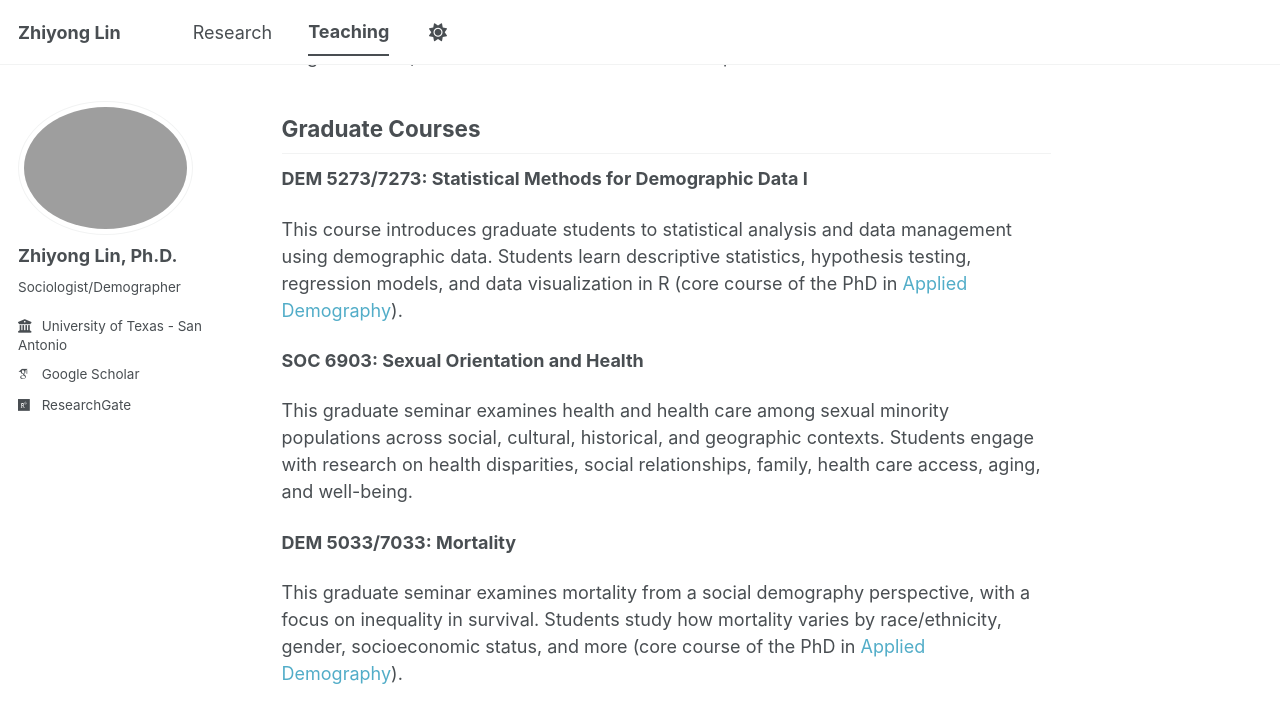
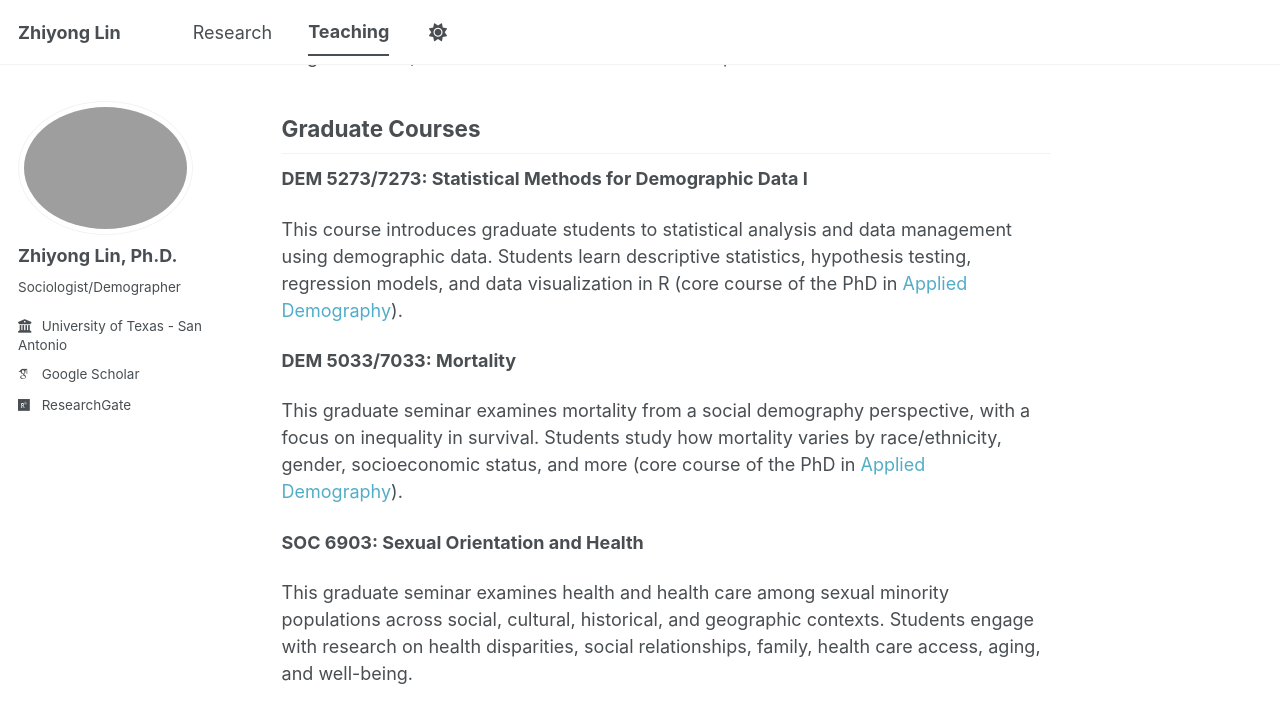
Before and after one commit to zhiyonglinsoc/zhiyonglinsoc.github.io, a Jekyll site: the page built from _pages/teaching.md, in a window 1280 px wide and 900 px high, scrolled down 691 px. Shown: the top 723 px of the window. Built offline with Jekyll 4.4.1, drawn with Linux system fonts in a browser that asks for light colours; some web fonts are replaced; a script bundle is joined from its source files by our own code; library files that are not in the unit come from our copies.

```diff
--- a/_pages/teaching.md
+++ b/_pages/teaching.md
@@ -26,10 +26,10 @@ This course examines how social factors shape health and health care inequalitie
 
 This course introduces graduate students to statistical analysis and data management using demographic data. Students learn descriptive statistics, hypothesis testing, regression models, and data visualization in R (core course of the PhD in [Applied Demography](https://future.utsa.edu/programs/doctoral/applied-demography/){:target="_blank"}).
 
+**DEM 5033/7033: Mortality**
+
+This graduate seminar examines mortality from a social demography perspective, with a focus on inequality in survival. Students study how mortality varies by race/ethnicity, gender, socioeconomic status, and more (core course of the PhD in [Applied Demography](https://future.utsa.edu/programs/doctoral/applied-demography/){:target="_blank"}).
+
 **SOC 6903: Sexual Orientation and Health**
 
 This graduate seminar examines health and health care among sexual minority populations across social, cultural, historical, and geographic contexts. Students engage with research on health disparities, social relationships, family, health care access, aging, and well-being.
-
-**DEM 5033/7033: Mortality**
-
-This graduate seminar examines mortality from a social demography perspective, with a focus on inequality in survival. Students study how mortality varies by race/ethnicity, gender, socioeconomic status, and more (core course of the PhD in [Applied Demography](https://future.utsa.edu/programs/doctoral/applied-demography/){:target="_blank"}).
```
